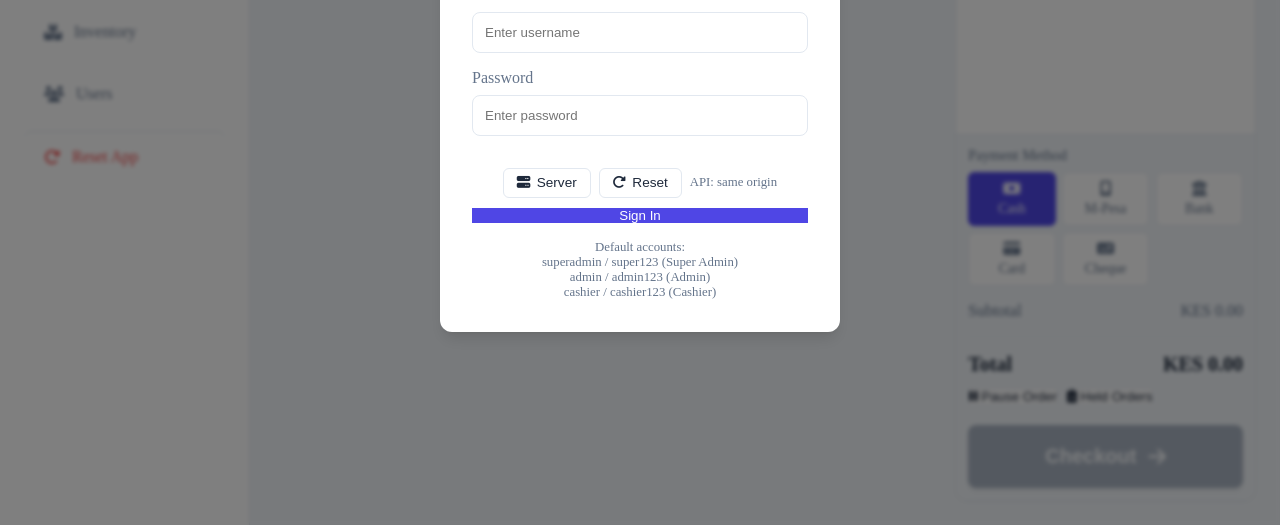
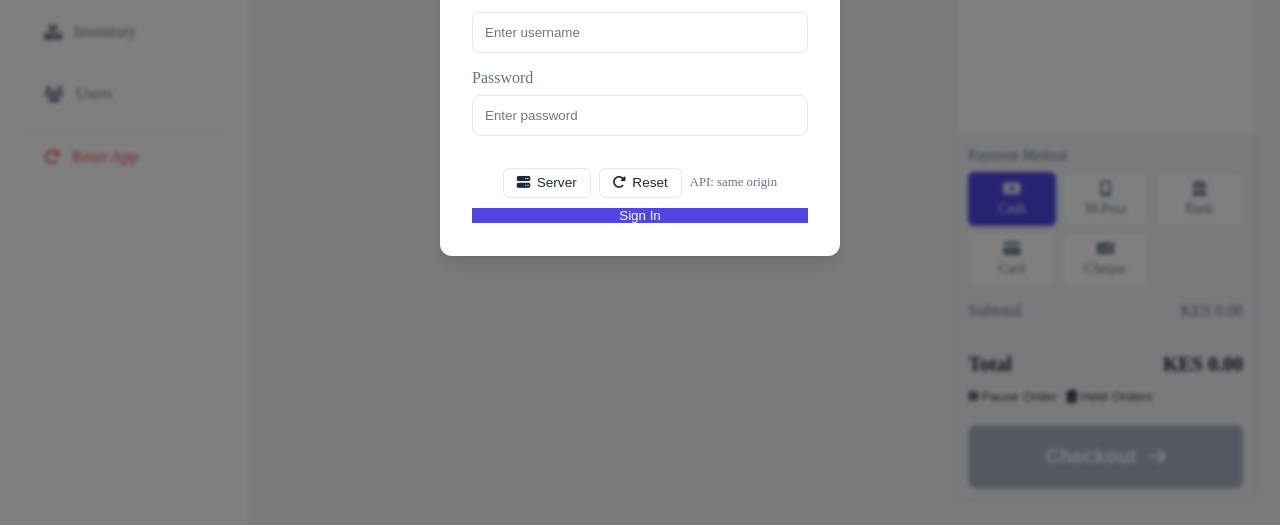
Before and after one commit to caroljack-code/pos-system, a website: page index.html in a window 1280 px wide. Shown: the part 275-800 px from the top of the page. Drawn offline with Linux system fonts and the light colour scheme; no server answers.

Commit message:
First commit - POS Project

```diff
--- a/index.html
+++ b/index.html
@@ -504,12 +504,6 @@
                 <span id="login-api-indicator" style="font-size:0.8rem;color:#64748b;align-self:center;"></span>
             </div>
             <button onclick="login()" class="primary-btn" style="width: 100%;">Sign In</button>
-            <div style="margin-top: 1rem; font-size: 0.8rem; color: var(--text-secondary);">
-                Default accounts:<br>
-                superadmin / super123 (Super Admin)<br>
-                admin / admin123 (Admin)<br>
-                cashier / cashier123 (Cashier)
-            </div>
         </div>
     </div>
 
```
